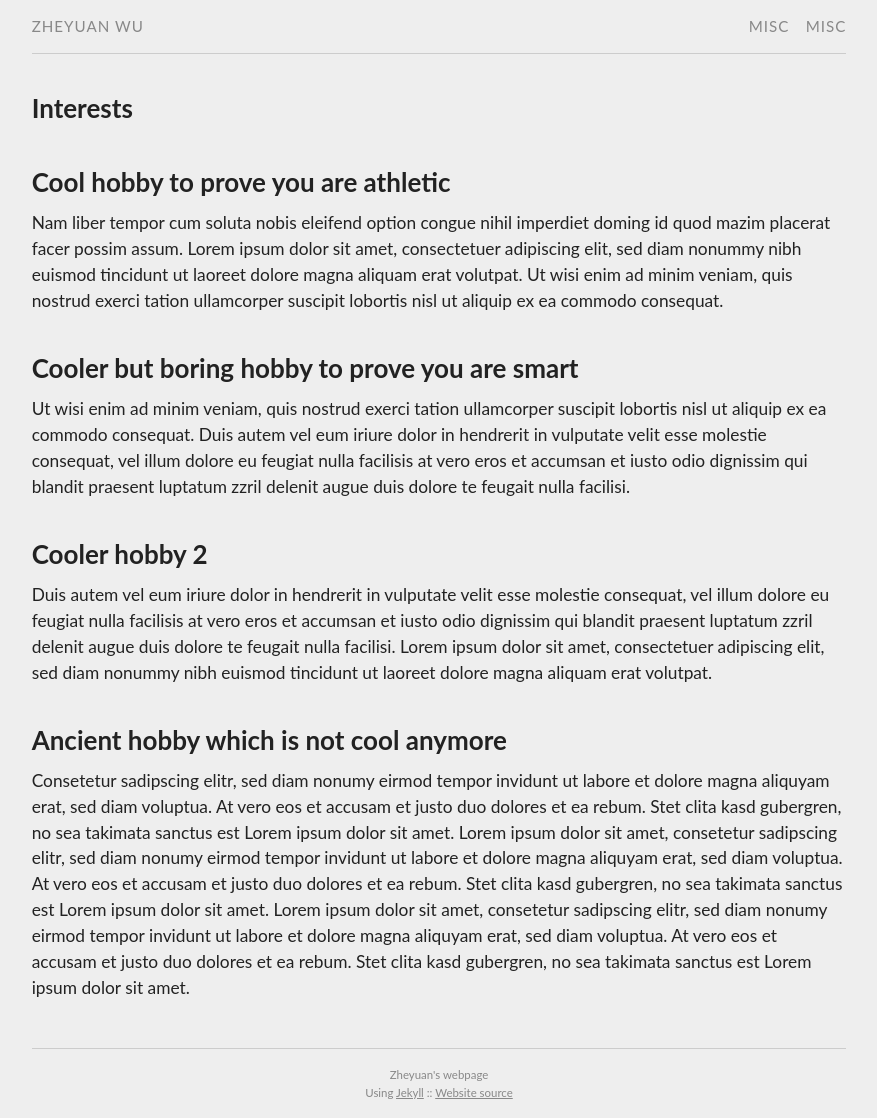
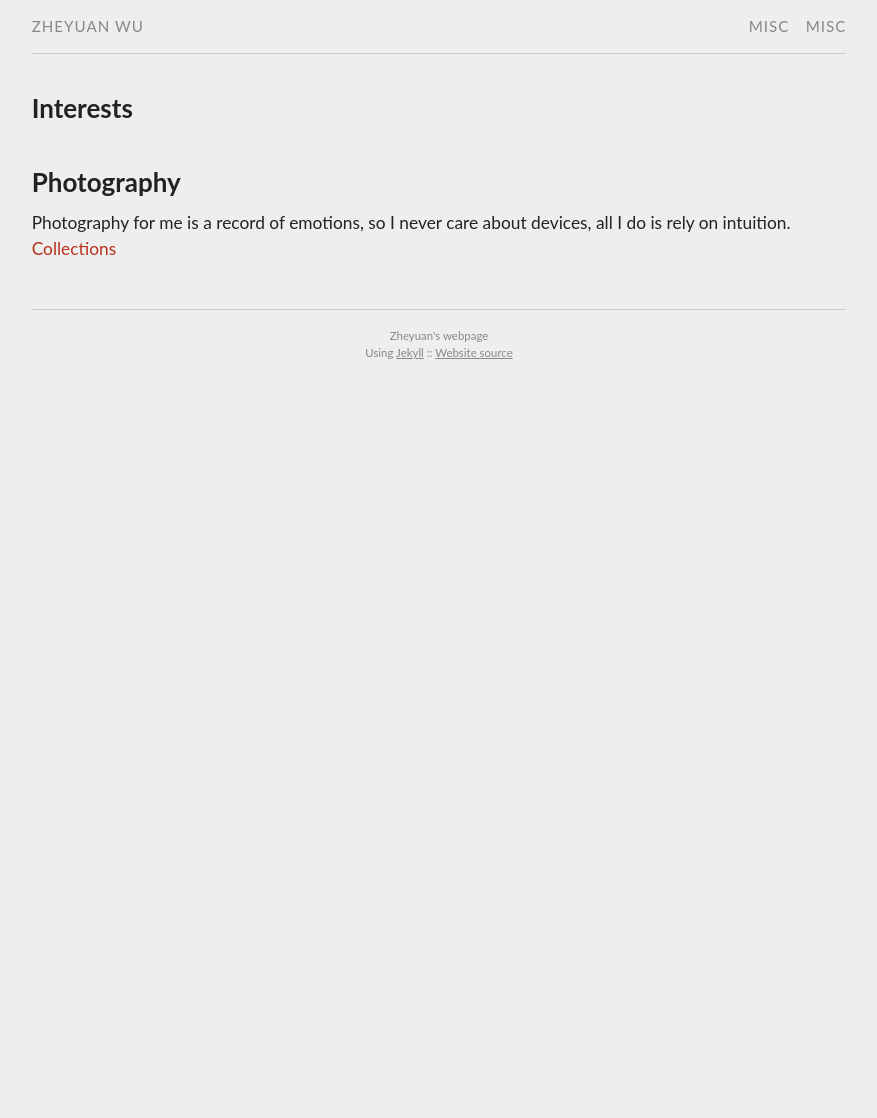
Before and after one commit to ZheyuanWU/ZheyuanWU.github.io, a Jekyll site: the page built from misc.md, in a window 1280 px wide. Shown: the whole page, without its empty margins (201-1078 px from the left). Built offline with Jekyll 4.4.1, drawn with Linux system fonts in a browser that asks for light colours; after the commit the page ends 900 px from its top, so only the background shows below that.

Commit message:
intersts

```diff
--- a/misc.md
+++ b/misc.md
@@ -4,16 +4,6 @@ title: Interests
 permalink: /misc/
 ---
 
-## Cool hobby to prove you are athletic
-
-Nam liber tempor cum soluta nobis eleifend option congue nihil imperdiet doming id quod mazim placerat facer possim assum. Lorem ipsum dolor sit amet, consectetuer adipiscing elit, sed diam nonummy nibh euismod tincidunt ut laoreet dolore magna aliquam erat volutpat. Ut wisi enim ad minim veniam, quis nostrud exerci tation ullamcorper suscipit lobortis nisl ut aliquip ex ea commodo consequat.
-
-## Cooler but boring hobby to prove you are smart
-Ut wisi enim ad minim veniam, quis nostrud exerci tation ullamcorper suscipit lobortis nisl ut aliquip ex ea commodo consequat. Duis autem vel eum iriure dolor in hendrerit in vulputate velit esse molestie consequat, vel illum dolore eu feugiat nulla facilisis at vero eros et accumsan et iusto odio dignissim qui blandit praesent luptatum zzril delenit augue duis dolore te feugait nulla facilisi.
-
-## Cooler hobby 2
-Duis autem vel eum iriure dolor in hendrerit in vulputate velit esse molestie consequat, vel illum dolore eu feugiat nulla facilisis at vero eros et accumsan et iusto odio dignissim qui blandit praesent luptatum zzril delenit augue duis dolore te feugait nulla facilisi. Lorem ipsum dolor sit amet, consectetuer adipiscing elit, sed diam nonummy nibh euismod tincidunt ut laoreet dolore magna aliquam erat volutpat.
-
-## Ancient hobby which is not cool anymore
-
-Consetetur sadipscing elitr,  sed diam nonumy eirmod tempor invidunt ut labore et dolore magna aliquyam erat, sed diam voluptua. At vero eos et accusam et justo duo dolores et ea rebum. Stet clita kasd gubergren, no sea takimata sanctus est Lorem ipsum dolor sit amet. Lorem ipsum dolor sit amet, consetetur sadipscing elitr,  sed diam nonumy eirmod tempor invidunt ut labore et dolore magna aliquyam erat, sed diam voluptua. At vero eos et accusam et justo duo dolores et ea rebum. Stet clita kasd gubergren, no sea takimata sanctus est Lorem ipsum dolor sit amet. Lorem ipsum dolor sit amet, consetetur sadipscing elitr,  sed diam nonumy eirmod tempor invidunt ut labore et dolore magna aliquyam erat, sed diam voluptua. At vero eos et accusam et justo duo dolores et ea rebum. Stet clita kasd gubergren, no sea takimata sanctus est Lorem ipsum dolor sit amet.
+## Photography
+Photography for me is a record of emotions, so I never care about devices, all I do is rely on intuition.
+[Collections](photos.html)
```
Also changed, not shown: photos.md (added, +10 -0 lines).
